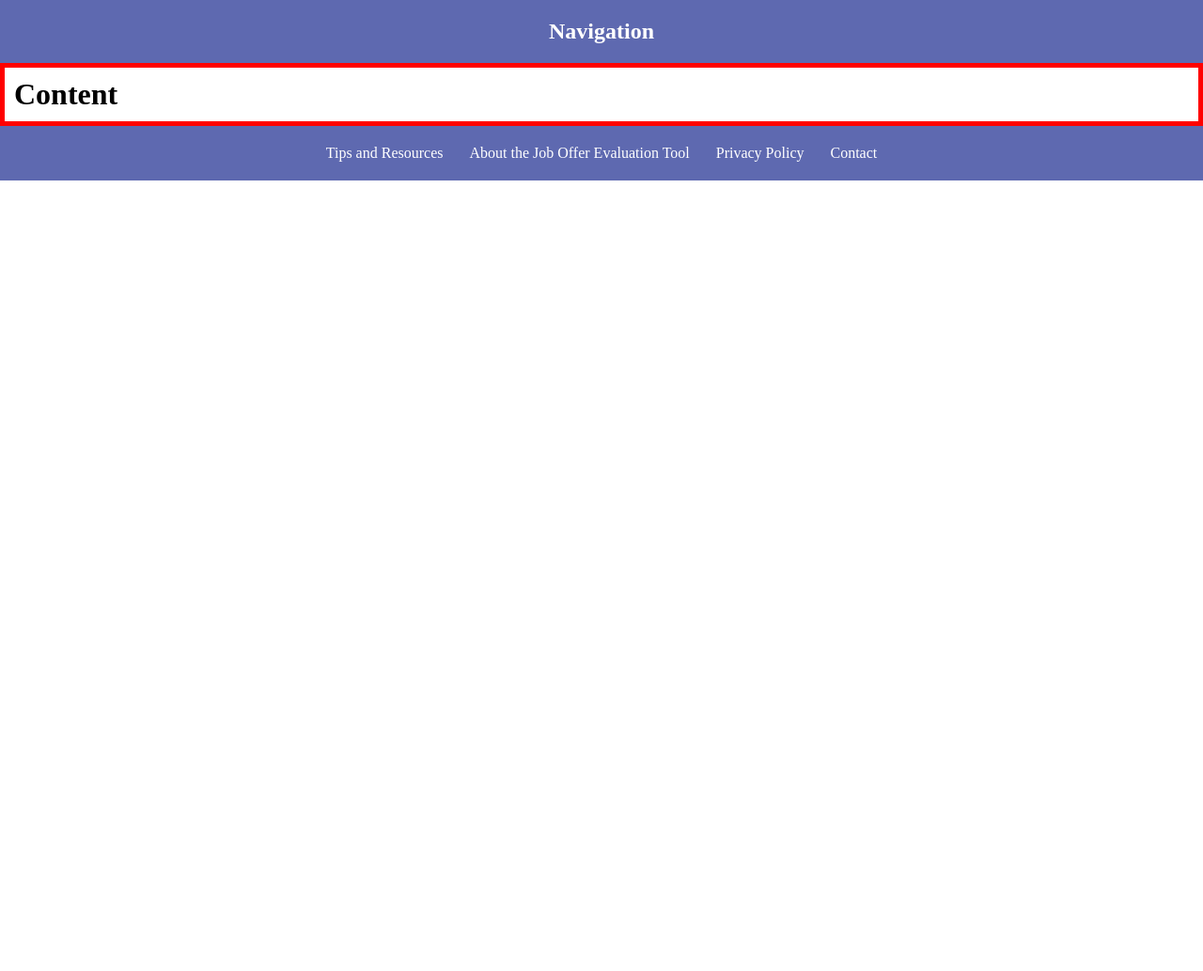
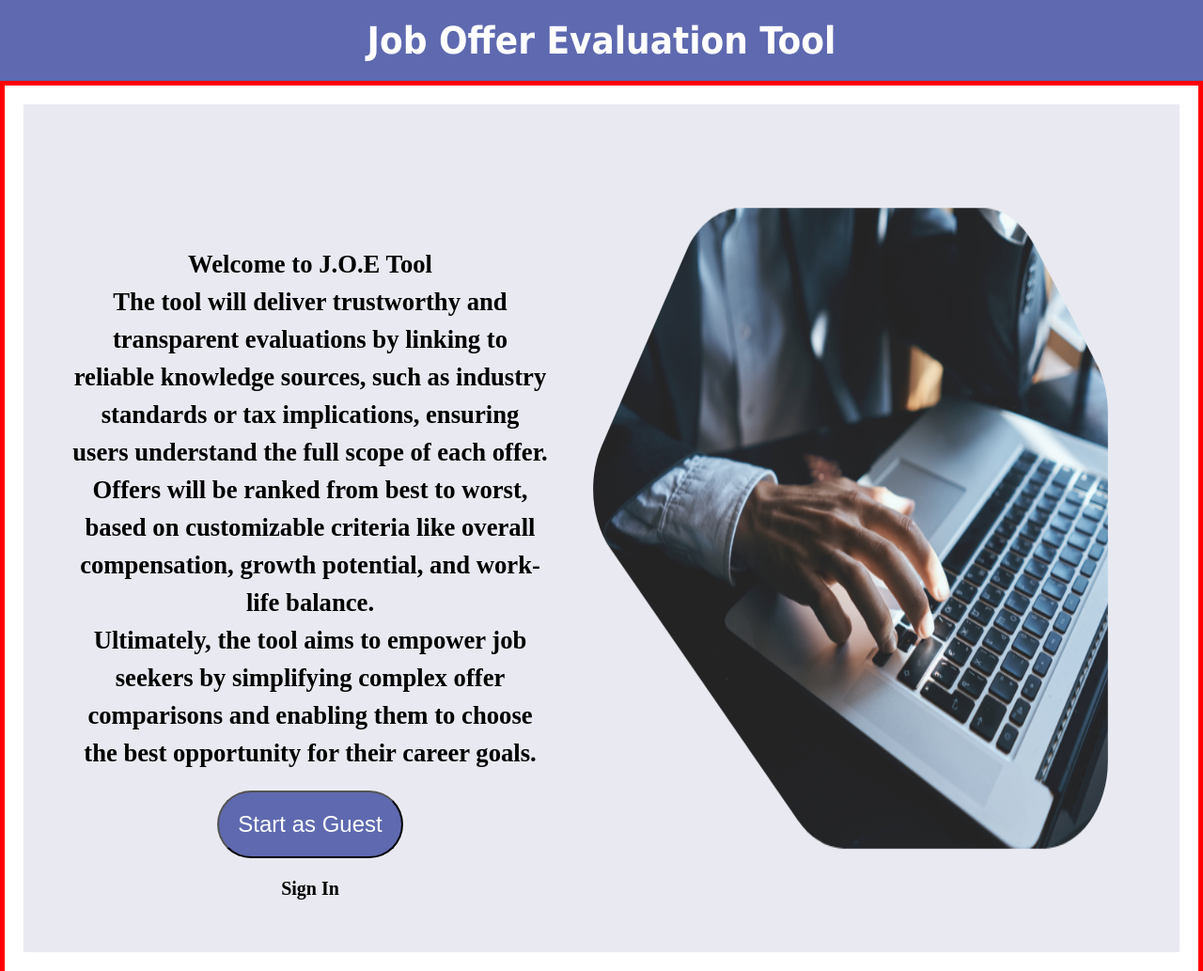
Before and after one commit to roryhackney/job-offer-comparison-website, a website: page public/html/index.html in a window 1280 px wide. Shown: the top 1033 px of the page at 94% size. Before the commit the page ends 800 px from the top, so only its background shows below. Drawn offline with Linux system fonts and the light colour scheme.

Commit message:
finish basic index page

```diff
--- a/public/html/index.html
+++ b/public/html/index.html
@@ -11,15 +11,23 @@
     <header>
         <!-- Navigation and logo placeholder -->
         <nav>
-            <h1>Navigation</h1>
+            <h1 id="title-joe">Job Offer Evaluation Tool</h1>
             <!-- Navigation links placeholder -->
         </nav>
     </header>
 
     <main>
         <!-- Main content placeholder -->
-        <div>
-            <h1>Content</h1>
+        <div id="introduction-container">
+            <div id="overview-features">
+                <p id="overview-content">Welcome to J.O.E Tool <br>The tool will deliver trustworthy and transparent evaluations by linking to reliable knowledge sources, such as industry standards or tax implications, ensuring users understand the full scope of each offer. Offers will be ranked from best to worst, based on customizable criteria like overall compensation, growth potential, and work-life balance.
+                    <br>Ultimately, the tool aims to empower job seekers by simplifying complex offer comparisons and enabling them to choose the best opportunity for their career goals.
+                    <br><button id="start-as-guest" onclick="location.href='upload.html'">Start as Guest</button>
+                    <br><a id="login-index" href="login.html">Sign In</a>
+
+                </p>
+                <img src="../images/keyboard-typo-fig.png" alt="photo of keyboard-typo-fig">
+            </div>
          </div>
     </main>
 
--- a/public/styles/style.css
+++ b/public/styles/style.css
@@ -26,8 +26,8 @@ footer {
     align-items: center;
     background-color: #5E69B0;
     color: white;
-    font-size: 12pt;
-    padding: 20px;
+    font-size: 18pt;
+    padding: 25px;
 }
 
 footer ul {
@@ -49,3 +49,60 @@ footer ul li a {
 footer ul li a:hover {
     text-decoration: underline;
 }
+
+#introduction-container {
+    display: flex;
+    flex-direction: column;
+    align-items: center;
+    padding: 10px;
+}
+
+#overview-features{
+    display: flex;
+    flex-direction: row;
+    background-color: #E9EAF1;
+    color: black;
+    width: fit-content;
+    padding: 50px;
+}
+
+#overview-features img{
+    border-radius: 50px;
+}
+
+
+#overview-content{
+    font-size: 20pt;
+    font-weight: bold;
+    padding-top: 100px;
+    text-align: center;
+    line-height: 1.5;
+    padding-right: 20px;
+
+
+}
+
+#title-joe{
+    font-family: Tahoma, sans-serif;
+    font-size: 30pt;
+}
+
+#start-as-guest{
+    font-size: 18pt;
+    padding: 20px;
+    border-radius: 50px;
+    color: white;
+    background-color: #5E69B0;
+    margin-top: 20px;
+    margin-bottom: 10px;
+
+}
+
+#login-index{
+    color: black;
+    padding: 10px;
+    text-decoration: none;
+    font-size: 15pt;
+
+
+}
```
Also changed, not shown: public/html/about.html (+7 -1 lines), public/images/keyboard-typo-fig.png (added).
